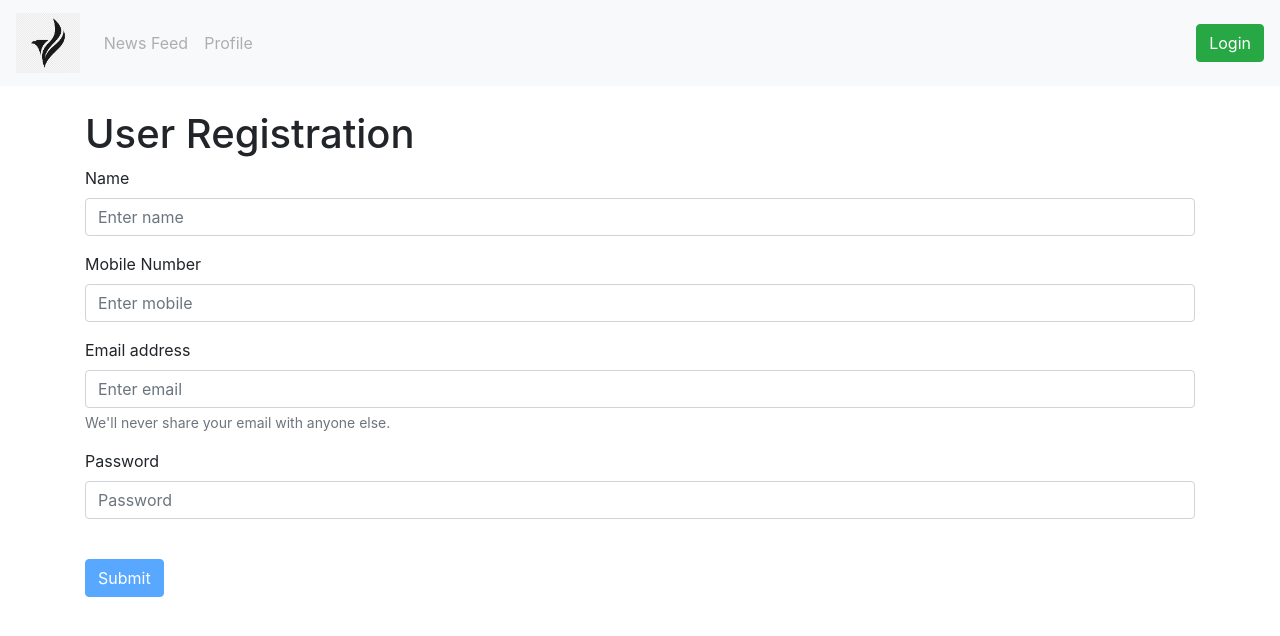
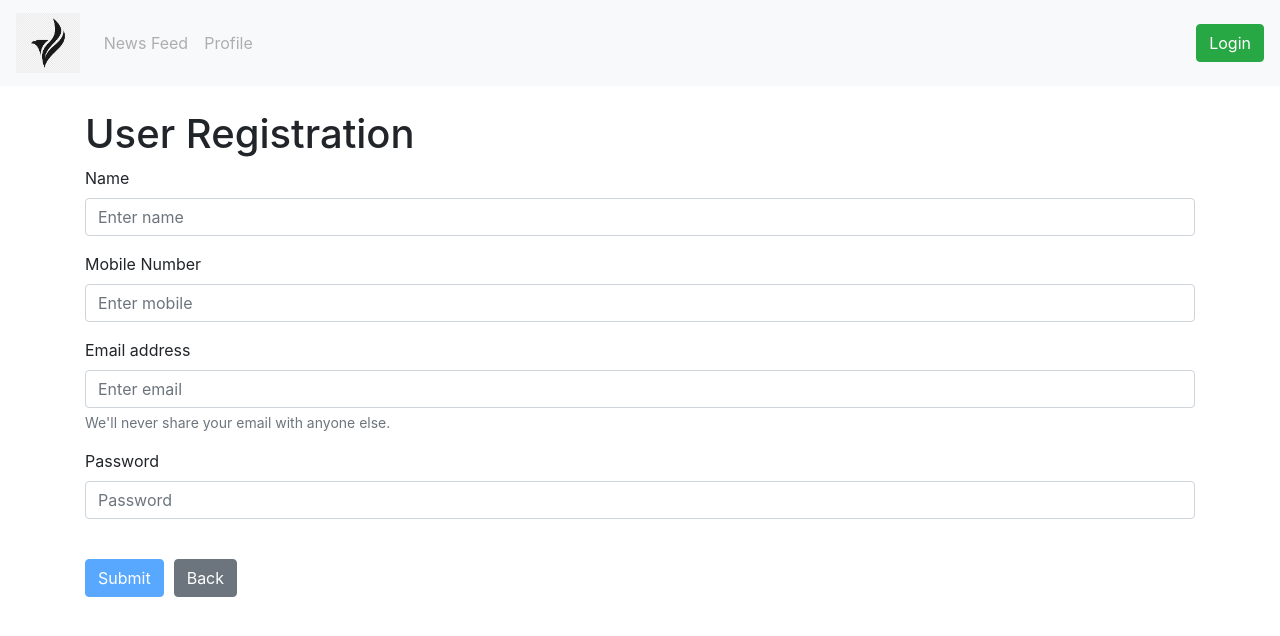
Before and after one commit to ravindu146/PublishingAppFrontendAngular, an Angular app: page /register in a window 1280 px wide. Shown: the top 636 px of the page. Built offline with nearby package versions, Linux system fonts and the light colour scheme.

Commit message:
PublishingApp : Added Back buttons to registration page, Post edit page and new post pages

```diff
--- a/src/app/editpost/editpost.component.html
+++ b/src/app/editpost/editpost.component.html
@@ -45,6 +45,11 @@
 
     <br>
 
-    <button type="submit" [disabled]="!form.valid" class="btn btn-primary">Update Post</button>
+    <div class="button-container">
+      <button type="submit" [disabled]="!form.valid" class="btn btn-primary">Update Post</button>
+      <button type="button" routerLink="/profile" class="btn btn-secondary">Back</button>
+    </div>
+
   </form>
 </div>
+<br>
--- a/src/app/newpost/newpost.component.html
+++ b/src/app/newpost/newpost.component.html
@@ -38,6 +38,11 @@
 
     <br>
 
-    <button type="submit" [disabled]="!form.valid" class="btn btn-primary">Submit Post</button>
+    <div class="button-container">
+      <button type="submit" [disabled]="!form.valid" class="btn btn-primary">Submit Post</button>
+      <button type="button" routerLink="/profile" class="btn btn-secondary">Back</button>
+    </div>
   </form>
 </div>
+
+<br>
--- a/src/app/registration/registration.component.html
+++ b/src/app/registration/registration.component.html
@@ -41,7 +41,11 @@
 
     <br>
 
-    <!-- <button type="submit" (click)="save()" class="btn btn-primary">Submit</button> -->
+    <div class="button-container">
+      <!-- <button type="submit" (click)="save()" class="btn btn-primary">Submit</button> -->
     <button type="submit" [disabled]="!form.valid"  class="btn btn-primary">Submit</button>
+    <button type="button" routerLink="" class="btn btn-secondary">Back</button>
+    </div>
+
   </form>
 </div>
--- a/src/styles.scss
+++ b/src/styles.scss
@@ -19,3 +19,8 @@
   max-height: 300px;
   height: auto;
 }
+
+.button-container {
+  display: flex;
+  gap: 10px; /* Adjust the value to control the spacing between buttons */
+}
```
